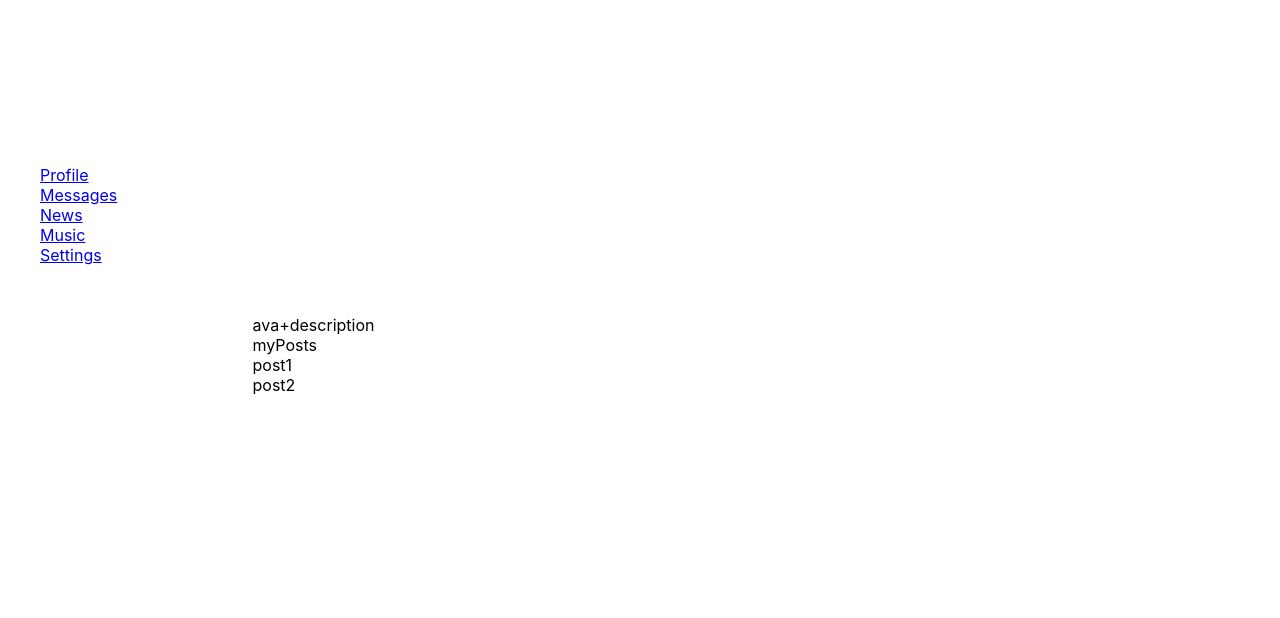
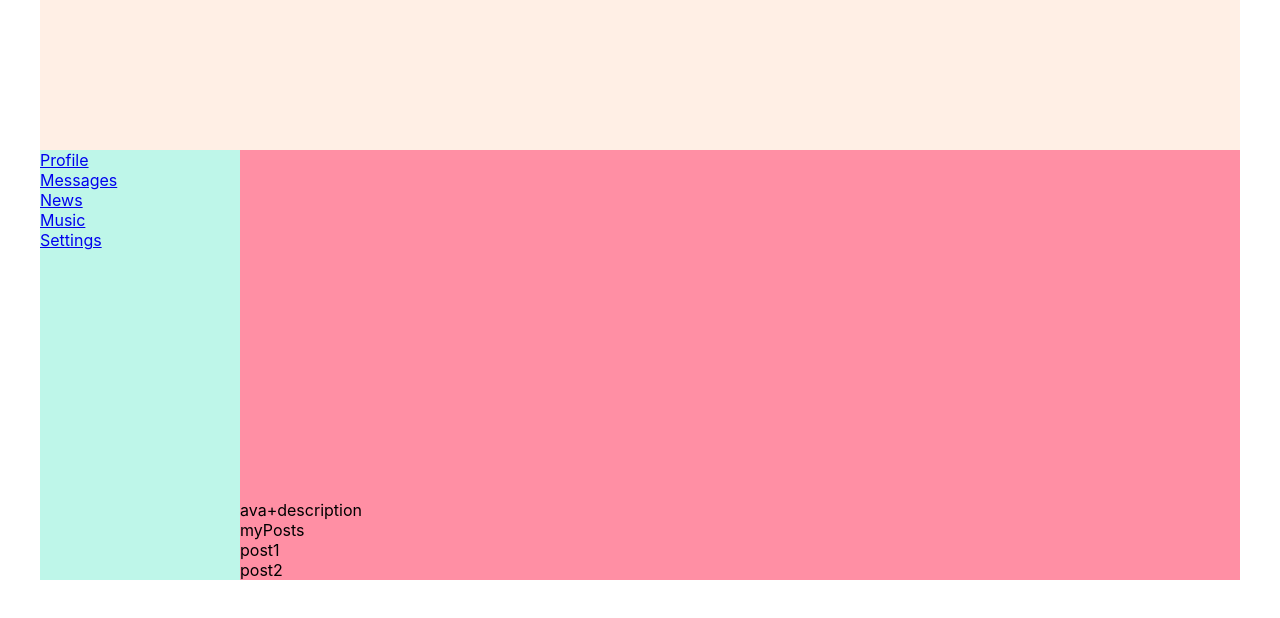
Before and after one commit to Xarizmo/Social_network, a React (Create React App) app: page / in a window 1280 px wide. Shown: the top 618 px of the page. Built offline with nearby package versions, Linux system fonts and the light colour scheme.

Commit message:
css modules (14)

```diff
--- a/src/App.css
+++ b/src/App.css
@@ -7,5 +7,5 @@
     "n c";
   grid-template-rows: 150px 1fr;
   grid-template-columns: 2fr 10fr;
-  grid-gap: 15px;
+  grid-gap: 0px;
 }
--- a/src/App.js
+++ b/src/App.js
@@ -4,7 +4,6 @@ import './App.css';
 import Header from "./Components/Header";
 import Nav from "./Components/Navbar";
 import Profile from "./Components/Profile";
-
 
 const App = () => {
   return (
--- a/src/Components/Header.css
+++ /dev/null
@@ -1,7 +0,0 @@
-.header {
-    grid-area: h;
-}
-
-.header img {
-    max-width: 200px;
-}
--- a/src/Components/Header.jsx
+++ b/src/Components/Header.jsx
@@ -1,9 +1,9 @@
 import React from 'react';
-import './Header.css';
+import s from './Header.module.css';
 
 const Header = () => {
-    return <header className='header'>
-        <img src="https://im0-tub-ru.yandex.net/i?id=5a2d2ff97ba9302c6e431f0c24556e98&n=13" alt=""/>
+    return <header className={s.header}>
+        <img src="https://avatars.mds.yandex.net/get-pdb/2501802/922277a1-b705-4bc0-b882-02c3860c4417/s1200" alt=""/>
     </header>
 }
 
--- /dev/null
+++ b/src/Components/Header.module.css
@@ -0,0 +1,8 @@
+.header {
+    grid-area: h;
+    background-color: #FFEFE5;
+}
+
+.header img {
+    max-width: 100px;
+}
--- a/src/Components/Navbar.css
+++ /dev/null
@@ -1,3 +0,0 @@
-.nav {
-    grid-area: n;
-}
--- a/src/Components/Navbar.jsx
+++ b/src/Components/Navbar.jsx
@@ -1,8 +1,8 @@
 import React from 'react';
-import './Navbar.css'
+import s from './Navbar.module.css'
 
 const Nav = () => {
-    return <nav className='nav'>
+    return <nav className={s.nav}>
         <div><a href="google.com">Profile</a></div>
         <div><a href="google.com">Messages</a></div>
         <div><a href="google.com">News</a></div>
--- /dev/null
+++ b/src/Components/Navbar.module.css
@@ -0,0 +1,4 @@
+.nav {
+    grid-area: n;
+    background-color: #BEF6E9;
+}
--- a/src/Components/Profile.jsx
+++ b/src/Components/Profile.jsx
@@ -1,9 +1,9 @@
 import React from 'react';
-import './Profile.css';
+import s from './Profile.module.css';
 
 const Profile = () => {
-    return <div className='content'>
-        <div className='content-top-bg'>
+    return <div className={s.content}>
+        <div className={s.content_top_bg}>
 
         </div>
         <div>
--- a/src/Components/Profile.css
+++ b/src/Components/Profile.module.css
@@ -1,9 +1,10 @@
 .content {
     grid-area: c;
+    background-color: #FF8FA4;
 }
 
-.content-top-bg {
+.content_top_bg {
     background: url(https://avatars.mds.yandex.net/get-pdb/1906603/2f4899d7-f772-4e28-b9e0-9b58dee87335/s1200) no-repeat;
     background-size: cover;
-    padding: 75px 0;
+    padding: 175px 0;
 }
```
Also changed, not shown: 1 other file (tests, documents, lock files or other folders).
